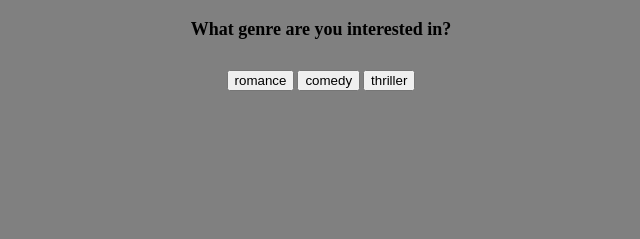
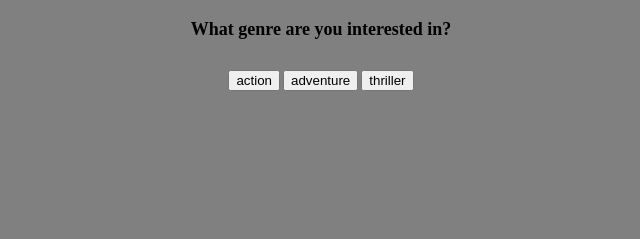
Before and after one commit to alice24/reel-findr, a plain HTML site: page quiz.html in a window 1280 px wide. Shown: the part 359-598 px from the top of the page, 319-959 px from the left. Drawn offline with Linux system fonts and the light colour scheme.

Commit message:
Changing genre
Changing genre

```diff
--- a/quiz.html
+++ b/quiz.html
@@ -23,8 +23,8 @@
 					<h2>What genre are you interested in?</h2>
 					<div class="answer">
 						<input type="text" name="genre" value="default" id="genre"><br>
-						<input type="button" onClick="chooseAnswer(this)" id="romance" value="romance">
-						<input type="button" onClick="chooseAnswer(this)" id="comedy" value="comedy">
+						<input type="button" onClick="chooseAnswer(this)" id="action" value="action">
+						<input type="button" onClick="chooseAnswer(this)" id="adventure" value="adventure">
 						<input type="button" onClick="chooseAnswer(this)" id="thriller" value="thriller">
 					</div>
 				</div>
```
